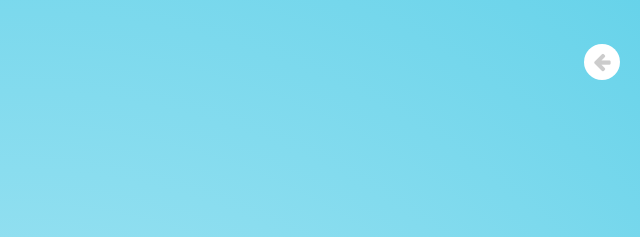
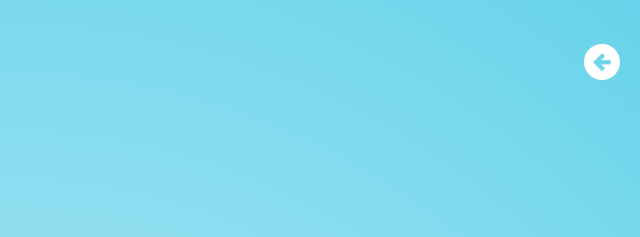
Before and after one commit to anuragl94/website, a plain HTML site: page index.html in a window 1280 px wide. Shown: the top 237 px of the page, 640-1280 px from the left. Drawn offline with Linux system fonts and the light colour scheme.

Commit message:
Converted social links arrow button into a transparent icon

```diff
--- a/index.html
+++ b/index.html
@@ -12,7 +12,7 @@
     <body>
         <div id='side-links'>
             <div class='toggle-button'>
-                <i class='fa fa-arrow-left'></i>
+                <i class='fa fa-arrow-circle-left'></i>
             </div>
             <a class='social-link sl-linkedin' href='https://in.linkedin.com/in/anuraglingam' target='_blank'>
                 <i class='fa fa-linkedin'></i>
--- a/static/css/style.css
+++ b/static/css/style.css
@@ -130,16 +130,21 @@ body {
 }
 
 #side-links .toggle-button {
-    font-size: 20px;
+    font-size: 30px;
     border-radius: 50%;
     display: block;
     height: 36px;
     width: 36px;
-    line-height: 40px;
+    line-height: 36px;
     margin: 8px;
-    color: rgba(0, 0, 0, .2);
-    background-color: white;
+    color: white;
     transition: transform .2s ease-in-out;
+    box-shadow: inset 0 0 0 8px white;
+    vertical-align: middle;
+}
+
+.toggle-button i {
+    line-height: 36px;
 }
 
 #side-links:hover {
```
